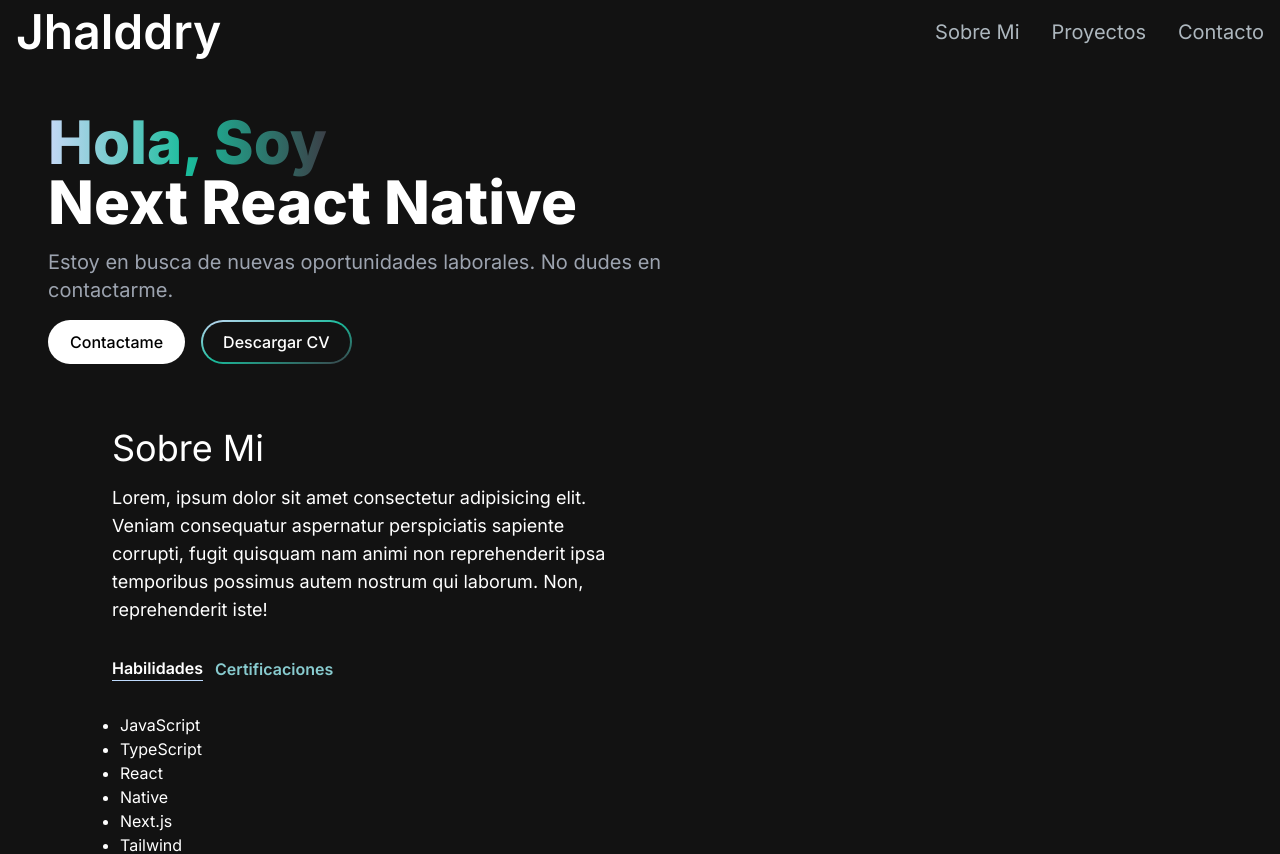
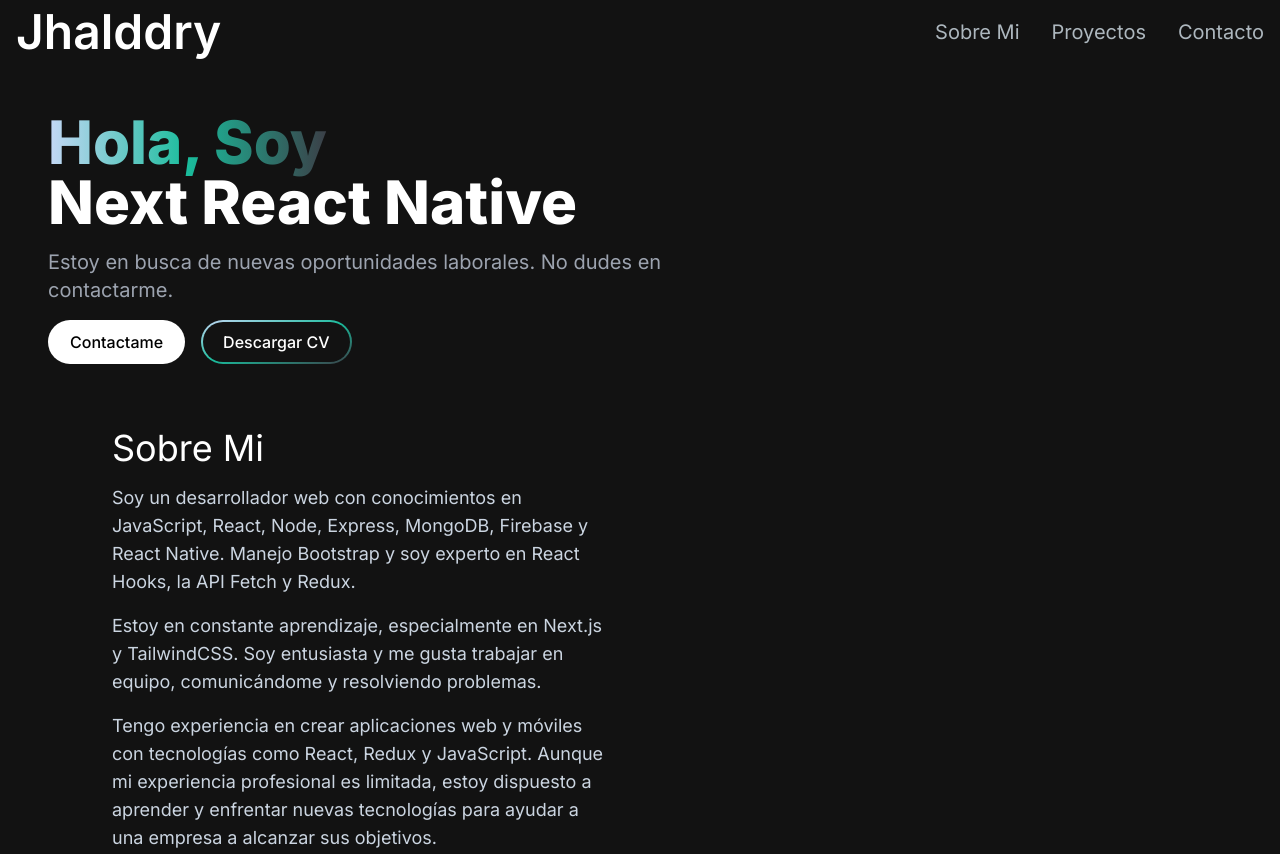
Before and after one commit to Jhalddry/portfolio, a Next.js app: page / in a window 1280 px wide. Shown: the top 854 px of the page. Built offline with nearby package versions, Linux system fonts and the light colour scheme.

Commit message:
finished

```diff
--- a/src/app/components/Sections/AboutSection.tsx
+++ b/src/app/components/Sections/AboutSection.tsx
@@ -50,11 +50,16 @@ const AboutSection = () => {
         {/* <Image src="/images/develop.jpg" width={200} height={200} alt="image" /> */}
         <div className="mt-4 md:mt-0 text-left flex flex-col h-full">
           <h2 className="text-4xl font-bol text-white mb-4">Sobre Mi</h2>
-          <p className="text-base md:text-lg">
-            Lorem, ipsum dolor sit amet consectetur adipisicing elit. Veniam
-            consequatur aspernatur perspiciatis sapiente corrupti, fugit
-            quisquam nam animi non reprehenderit ipsa temporibus possimus autem
-            nostrum qui laborum. Non, reprehenderit iste!
+          <p className="text-base md:text-lg text-slate-300">
+            Soy un desarrollador web con conocimientos en JavaScript, React, Node, Express, MongoDB, Firebase y React Native. Manejo Bootstrap y soy experto en React Hooks, la API Fetch y Redux.
+          </p>
+
+          <p className="text-base md:text-lg text-slate-300 mt-4">
+            Estoy en constante aprendizaje, especialmente en Next.js y TailwindCSS. Soy entusiasta y me gusta trabajar en equipo, comunicándome y resolviendo problemas.
+          </p>
+
+          <p className="text-base md:text-lg text-slate-300 mt-4">
+            Tengo experiencia en crear aplicaciones web y móviles con tecnologías como React, Redux y JavaScript. Aunque mi experiencia profesional es limitada, estoy dispuesto a aprender y enfrentar nuevas tecnologías para ayudar a una empresa a alcanzar sus objetivos.
           </p>
           <div className="flex flex-row mt-8">
             <TabButton
```
